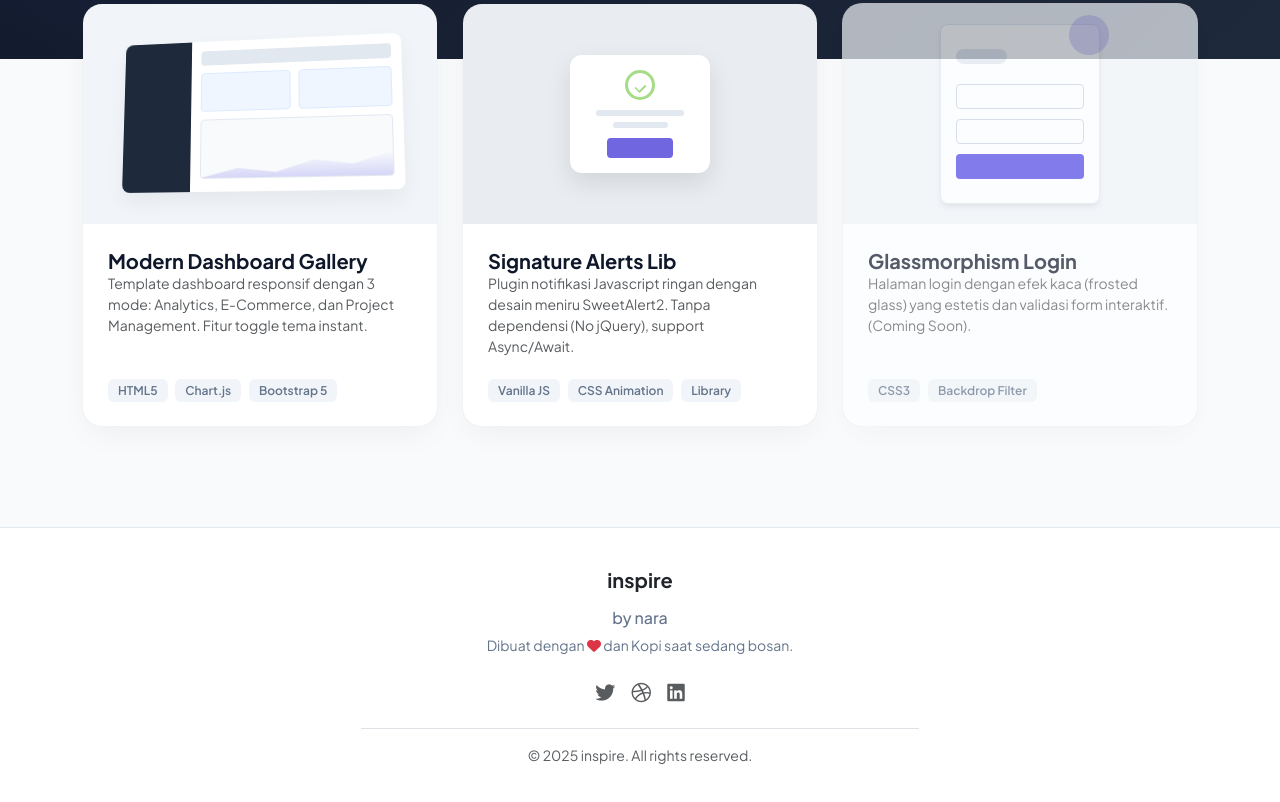
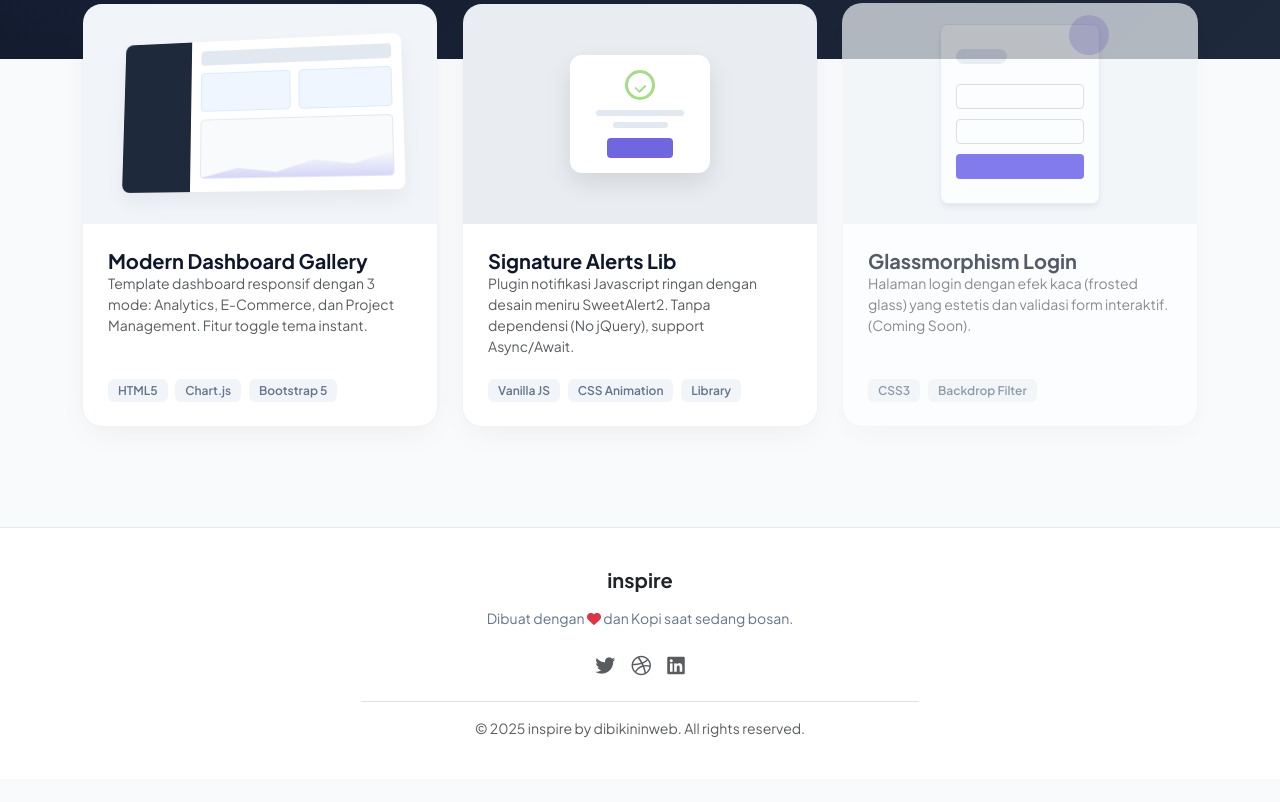
Before and after one commit to riskinurhadi/inspire.dibikininweb.com, a plain HTML site: page index.html in a window 1280 px wide. Shown: the part 472-1274 px from the top of the page. After the commit the page ends 1251 px from the top, so only its background shows below. Drawn offline with nearby package versions, Linux system fonts and the light colour scheme.

Commit message:
modified:   index.html

```diff
--- a/index.html
+++ b/index.html
@@ -326,7 +326,7 @@
     <!-- FOOTER -->
     <footer>
         <div class="container">
-            <h5 class="fw-bold text-dark mb-3">inspire</h5><h6>by nara</h6>
+            <h5 class="fw-bold text-dark mb-3">inspire</h5>
             <p class="small mb-4">Dibuat dengan <i class="fas fa-heart text-danger"></i> dan Kopi saat sedang bosan.</p>
             <div class="d-flex justify-content-center gap-3 mb-4">
                 <a href="#" class="text-muted"><i class="fab fa-twitter fa-lg"></i></a>
@@ -334,7 +334,7 @@
                 <a href="#" class="text-muted"><i class="fab fa-linkedin fa-lg"></i></a>
             </div>
             <div class="small text-muted border-top pt-3 w-50 mx-auto">
-                &copy; 2025 inspire. All rights reserved.
+                &copy; 2025 inspire by dibikininweb. All rights reserved.
             </div>
         </div>
     </footer>
```
